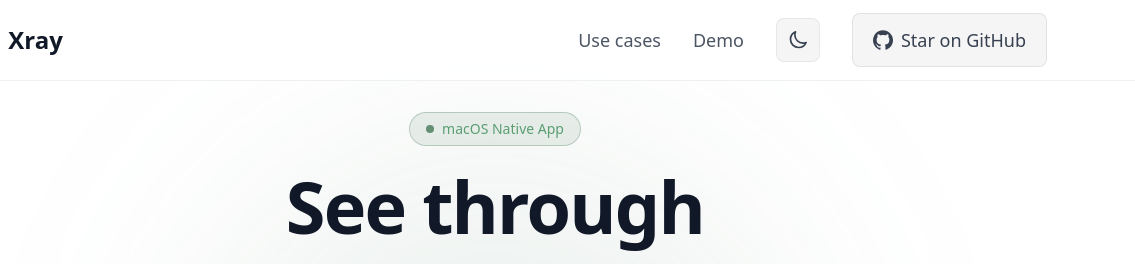
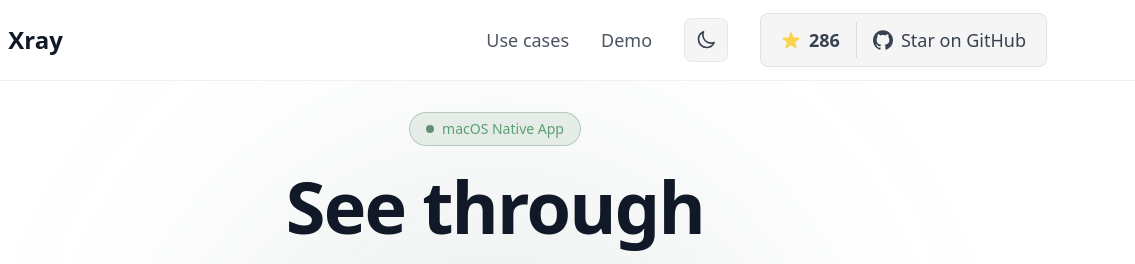
Before and after one commit to wlswo/xray, an Astro site: page / in a window 1280 px wide. Shown: the top 264 px of the page, 145-1280 px from the left. Built offline with nearby package versions, Linux system fonts and the light colour scheme; Astro itself is replaced by a stand-in of ours; no server answers.

Commit message:
chore: refresh GitHub star count and add build-time fallback
The star count is fetched from the GitHub API at build time, so a
rate-limited or offline build rendered the badge with no number.
Seed it with the last known count (286) so the badge always shows a
value, and re-deploy to pick up the current count.

```diff
--- a/src/pages/index.astro
+++ b/src/pages/index.astro
@@ -2,8 +2,12 @@
 import Layout from '../layouts/Layout.astro';
 const base = import.meta.env.BASE_URL;
 
+// Last known star count — used when the API is unreachable or rate limited at build time.
+// Updated: 2026-08-23
+const FALLBACK_STARS = 286;
+
 // Fetch GitHub star count at build time (with timeout + graceful fallback)
-let stars: number | null = null;
+let stars: number | null = FALLBACK_STARS;
 try {
   const controller = new AbortController();
   const timeoutId = setTimeout(() => controller.abort(), 3000);
@@ -14,10 +18,10 @@ try {
   clearTimeout(timeoutId);
   if (res.ok) {
     const data = await res.json();
-    stars = typeof data.stargazers_count === 'number' ? data.stargazers_count : null;
+    stars = typeof data.stargazers_count === 'number' ? data.stargazers_count : FALLBACK_STARS;
   }
 } catch {
-  // Network error or rate limit — render without count
+  // Network error or rate limit — fall back to the last known count
 }
 
 function formatStars(n: number): string {
```
